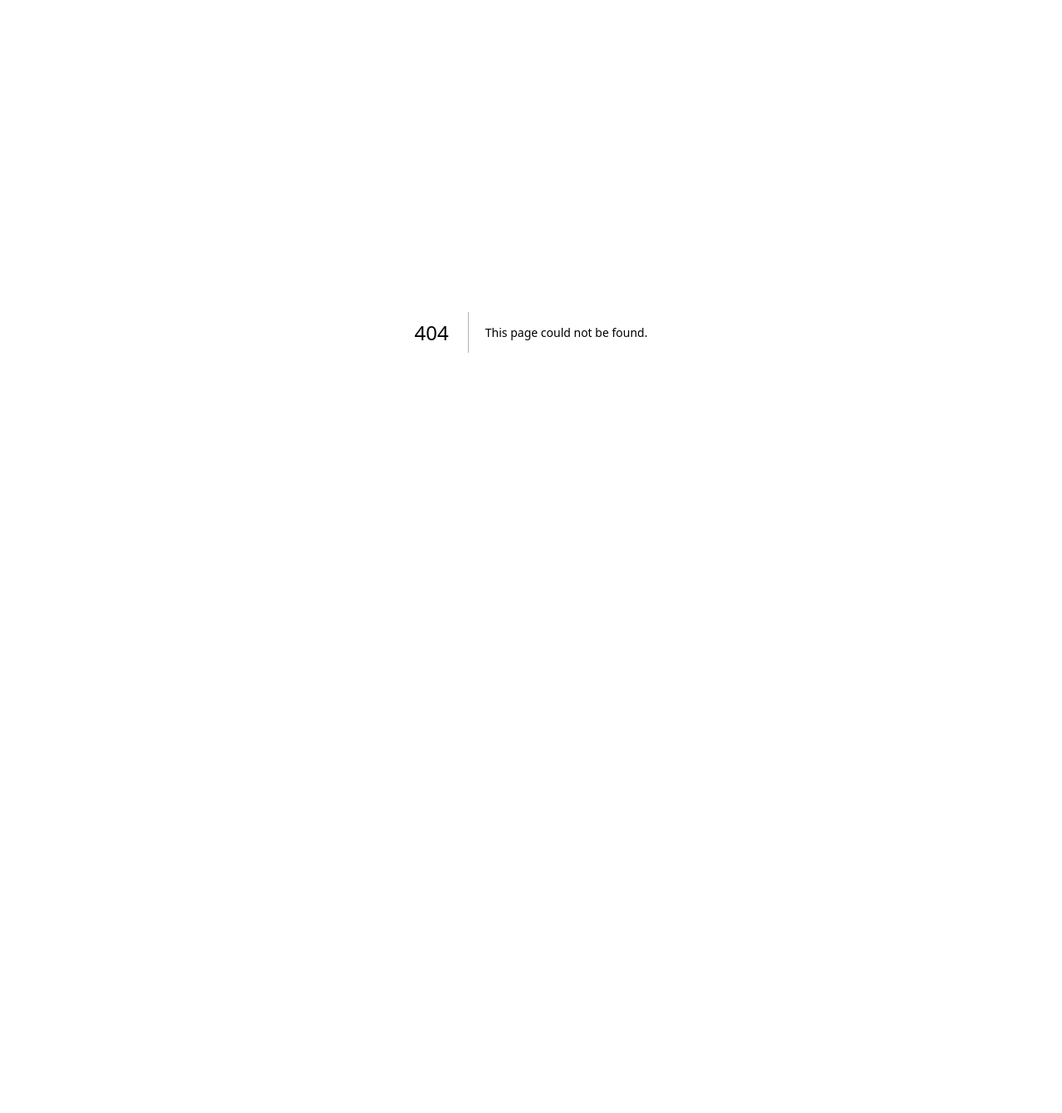
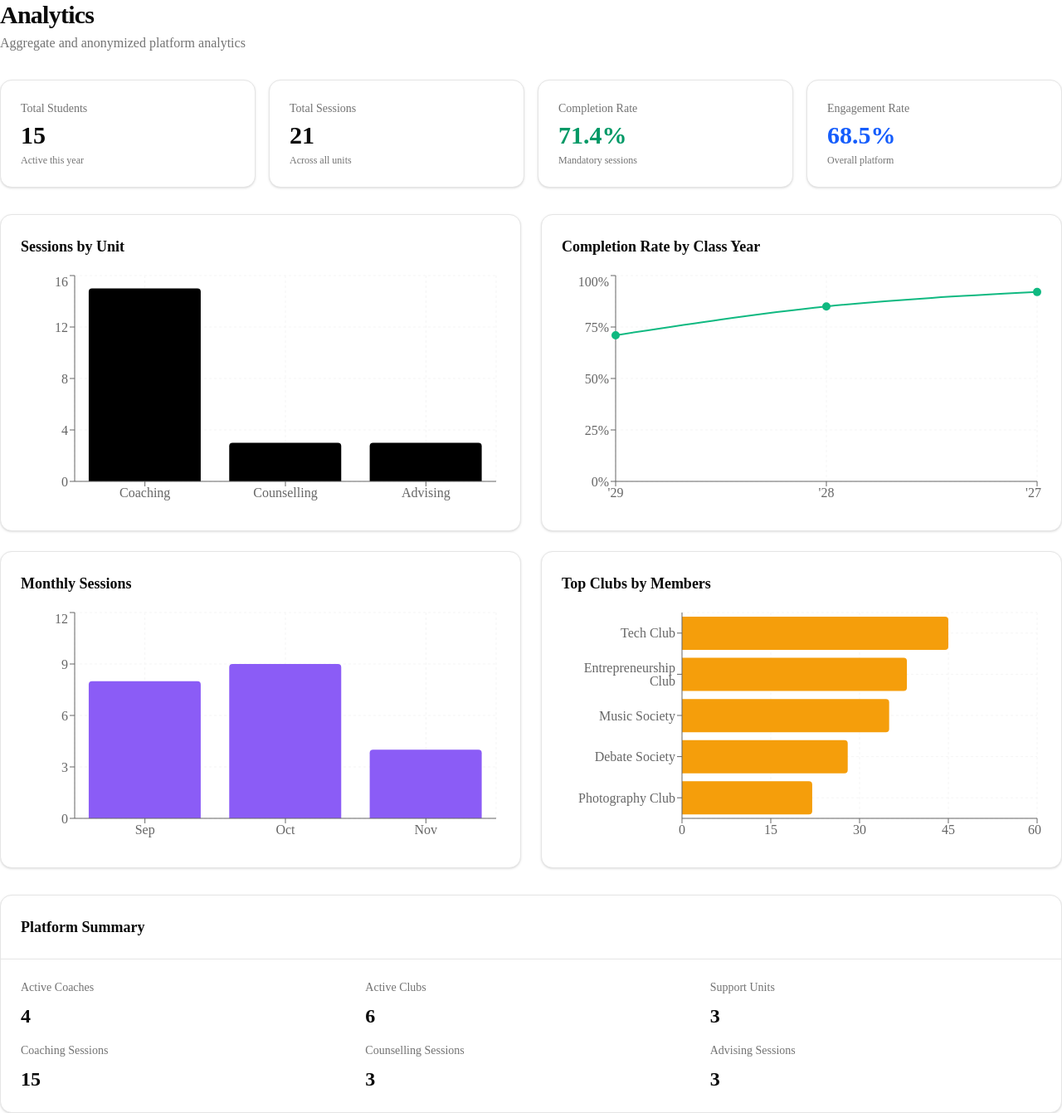
Before and after one commit to adoumouangnamouemmanuel/freshers_hub, a Next.js app in the folder apps/web/: page /dashboard/analytics in a window 1280 px wide. Before the commit this address had no page. Shown: the whole page at 83% size. Before the commit the page ends 800 px from the top, so only its background shows below. Built offline with nearby package versions, Linux system fonts and the light colour scheme.

Commit message:
feat: analytics

```diff
--- /dev/null
+++ b/apps/web/app/dashboard/analytics/page.tsx
@@ -0,0 +1,256 @@
+"use client";
+
+import {
+  BarChart,
+  Bar,
+  XAxis,
+  YAxis,
+  CartesianGrid,
+  Tooltip,
+  ResponsiveContainer,
+  PieChart,
+  Pie,
+  Cell,
+  Legend,
+  LineChart,
+  Line,
+} from "recharts";
+import { mockAnalytics } from "@/lib/mock-data";
+
+const COLORS = ["#6366f1", "#10b981", "#f59e0b", "#ef4444", "#8b5cf6"];
+
+export default function AnalyticsPage() {
+  return (
+    <div className="space-y-8">
+      <div>
+        <h1 className="text-3xl font-bold tracking-tight">Analytics</h1>
+        <p className="text-muted-foreground mt-1">
+          Aggregate and anonymized platform analytics
+        </p>
+      </div>
+
+      {/* KPI Cards */}
+      <div className="grid gap-4 grid-cols-1 sm:grid-cols-2 lg:grid-cols-4">
+        <div className="rounded-xl border bg-card p-6 shadow-sm">
+          <p className="text-sm text-muted-foreground">Total Students</p>
+          <p className="text-3xl font-bold mt-1">
+            {mockAnalytics.total_students}
+          </p>
+          <p className="text-xs text-muted-foreground mt-1">Active this year</p>
+        </div>
+        <div className="rounded-xl border bg-card p-6 shadow-sm">
+          <p className="text-sm text-muted-foreground">Total Sessions</p>
+          <p className="text-3xl font-bold mt-1">
+            {mockAnalytics.total_sessions}
+          </p>
+          <p className="text-xs text-muted-foreground mt-1">Across all units</p>
+        </div>
+        <div className="rounded-xl border bg-card p-6 shadow-sm">
+          <p className="text-sm text-muted-foreground">Completion Rate</p>
+          <p className="text-3xl font-bold mt-1 text-emerald-600">
+            {mockAnalytics.completion_rate}%
+          </p>
+          <p className="text-xs text-muted-foreground mt-1">
+            Mandatory sessions
+          </p>
+        </div>
+        <div className="rounded-xl border bg-card p-6 shadow-sm">
+          <p className="text-sm text-muted-foreground">Engagement Rate</p>
+          <p className="text-3xl font-bold mt-1 text-blue-600">
+            {mockAnalytics.engagement_rate}%
+          </p>
+          <p className="text-xs text-muted-foreground mt-1">
+            Overall platform
+          </p>
+        </div>
+      </div>
+
+      {/* Charts Grid */}
+      <div className="grid gap-6 lg:grid-cols-2">
+        {/* Sessions by Unit - Bar Chart */}
+        <div className="rounded-xl border bg-card p-6 shadow-sm">
+          <h2 className="text-lg font-semibold mb-4">Sessions by Unit</h2>
+          <div className="h-72">
+            <ResponsiveContainer width="100%" height="100%">
+              <BarChart data={mockAnalytics.sessions_by_unit}>
+                <CartesianGrid strokeDasharray="3 3" className="stroke-muted" />
+                <XAxis
+                  dataKey="unit"
+                  className="text-xs text-muted-foreground"
+                />
+                <YAxis className="text-xs text-muted-foreground" />
+                <Tooltip
+                  contentStyle={{
+                    borderRadius: "8px",
+                    border: "1px solid hsl(var(--border))",
+                    background: "hsl(var(--card))",
+                  }}
+                />
+                <Bar dataKey="count" fill="hsl(var(--primary))" radius={[4, 4, 0, 0]} />
+              </BarChart>
+            </ResponsiveContainer>
+          </div>
+        </div>
+
+        {/* Completion by Class Year - Line Chart */}
+        <div className="rounded-xl border bg-card p-6 shadow-sm">
+          <h2 className="text-lg font-semibold mb-4">
+            Completion Rate by Class Year
+          </h2>
+          <div className="h-72">
+            <ResponsiveContainer width="100%" height="100%">
+              <LineChart data={mockAnalytics.completion_by_class_year}>
+                <CartesianGrid strokeDasharray="3 3" className="stroke-muted" />
+                <XAxis
+                  dataKey="year"
+                  tickFormatter={(v) => `'${v.toString().slice(2)}`}
+                  className="text-xs text-muted-foreground"
+                />
+                <YAxis
+                  domain={[0, 100]}
+                  tickFormatter={(v) => `${v}%`}
+                  className="text-xs text-muted-foreground"
+                />
+                <Tooltip
+                  formatter={(value) => [`${value}%`, "Completion Rate"]}
+                  contentStyle={{
+                    borderRadius: "8px",
+                    border: "1px solid hsl(var(--border))",
+                    background: "hsl(var(--card))",
+                  }}
+                />
+                <Line
+                  type="monotone"
+                  dataKey="rate"
+                  stroke="#10b981"
+                  strokeWidth={2}
+                  dot={{ fill: "#10b981", r: 4 }}
+                />
+              </LineChart>
+            </ResponsiveContainer>
+          </div>
+        </div>
+
+        {/* Monthly Sessions - Bar Chart */}
+        <div className="rounded-xl border bg-card p-6 shadow-sm">
+          <h2 className="text-lg font-semibold mb-4">Monthly Sessions</h2>
+          <div className="h-72">
+            <ResponsiveContainer width="100%" height="100%">
+              <BarChart data={mockAnalytics.monthly_sessions}>
+                <CartesianGrid strokeDasharray="3 3" className="stroke-muted" />
+                <XAxis
+                  dataKey="month"
+                  className="text-xs text-muted-foreground"
+                />
+                <YAxis className="text-xs text-muted-foreground" />
+                <Tooltip
+                  contentStyle={{
+                    borderRadius: "8px",
+                    border: "1px solid hsl(var(--border))",
+                    background: "hsl(var(--card))",
+                  }}
+                />
+                <Bar
+                  dataKey="count"
+                  fill="#8b5cf6"
+                  radius={[4, 4, 0, 0]}
+                />
+              </BarChart>
+            </ResponsiveContainer>
+          </div>
+        </div>
+
+        {/* Top Clubs - Horizontal Bar */}
+        <div className="rounded-xl border bg-card p-6 shadow-sm">
+          <h2 className="text-lg font-semibold mb-4">Top Clubs by Members</h2>
+          <div className="h-72">
+            <ResponsiveContainer width="100%" height="100%">
+              <BarChart
+                data={mockAnalytics.top_clubs}
+                layout="vertical"
+              >
+                <CartesianGrid strokeDasharray="3 3" className="stroke-muted" />
+                <XAxis type="number" className="text-xs text-muted-foreground" />
+                <YAxis
+                  type="category"
+                  dataKey="name"
+                  width={140}
+                  className="text-xs text-muted-foreground"
+                />
+                <Tooltip
+                  contentStyle={{
+                    borderRadius: "8px",
+                    border: "1px solid hsl(var(--border))",
+                    background: "hsl(var(--card))",
+                  }}
+                />
+                <Bar
+                  dataKey="members"
+                  fill="#f59e0b"
+                  radius={[0, 4, 4, 0]}
+                />
+              </BarChart>
+            </ResponsiveContainer>
+          </div>
+        </div>
+      </div>
+
+      {/* Summary Table */}
+      <div className="rounded-xl border bg-card shadow-sm">
+        <div className="p-6 border-b">
+          <h2 className="text-lg font-semibold">Platform Summary</h2>
+        </div>
+        <div className="p-6">
+          <div className="grid gap-4 sm:grid-cols-2 lg:grid-cols-3">
+            <div className="space-y-2">
+              <p className="text-sm font-medium text-muted-foreground">
+                Active Coaches
+              </p>
+              <p className="text-2xl font-bold">
+                {mockAnalytics.active_coaches}
+              </p>
+            </div>
+            <div className="space-y-2">
+              <p className="text-sm font-medium text-muted-foreground">
+                Active Clubs
+              </p>
+              <p className="text-2xl font-bold">
+                {mockAnalytics.active_clubs}
+              </p>
+            </div>
+            <div className="space-y-2">
+              <p className="text-sm font-medium text-muted-foreground">
+                Support Units
+              </p>
+              <p className="text-2xl font-bold">3</p>
+            </div>
+            <div className="space-y-2">
+              <p className="text-sm font-medium text-muted-foreground">
+                Coaching Sessions
+              </p>
+              <p className="text-2xl font-bold">
+                {mockAnalytics.sessions_by_unit.find((s) => s.unit === "Coaching")?.count || 0}
+              </p>
+            </div>
+            <div className="space-y-2">
+              <p className="text-sm font-medium text-muted-foreground">
+                Counselling Sessions
+              </p>
+              <p className="text-2xl font-bold">
+                {mockAnalytics.sessions_by_unit.find((s) => s.unit === "Counselling")?.count || 0}
+              </p>
+            </div>
+            <div className="space-y-2">
+              <p className="text-sm font-medium text-muted-foreground">
+                Advising Sessions
+              </p>
+              <p className="text-2xl font-bold">
+                {mockAnalytics.sessions_by_unit.find((s) => s.unit === "Advising")?.count || 0}
+              </p>
+            </div>
+          </div>
+        </div>
+      </div>
+    </div>
+  );
+}
```
